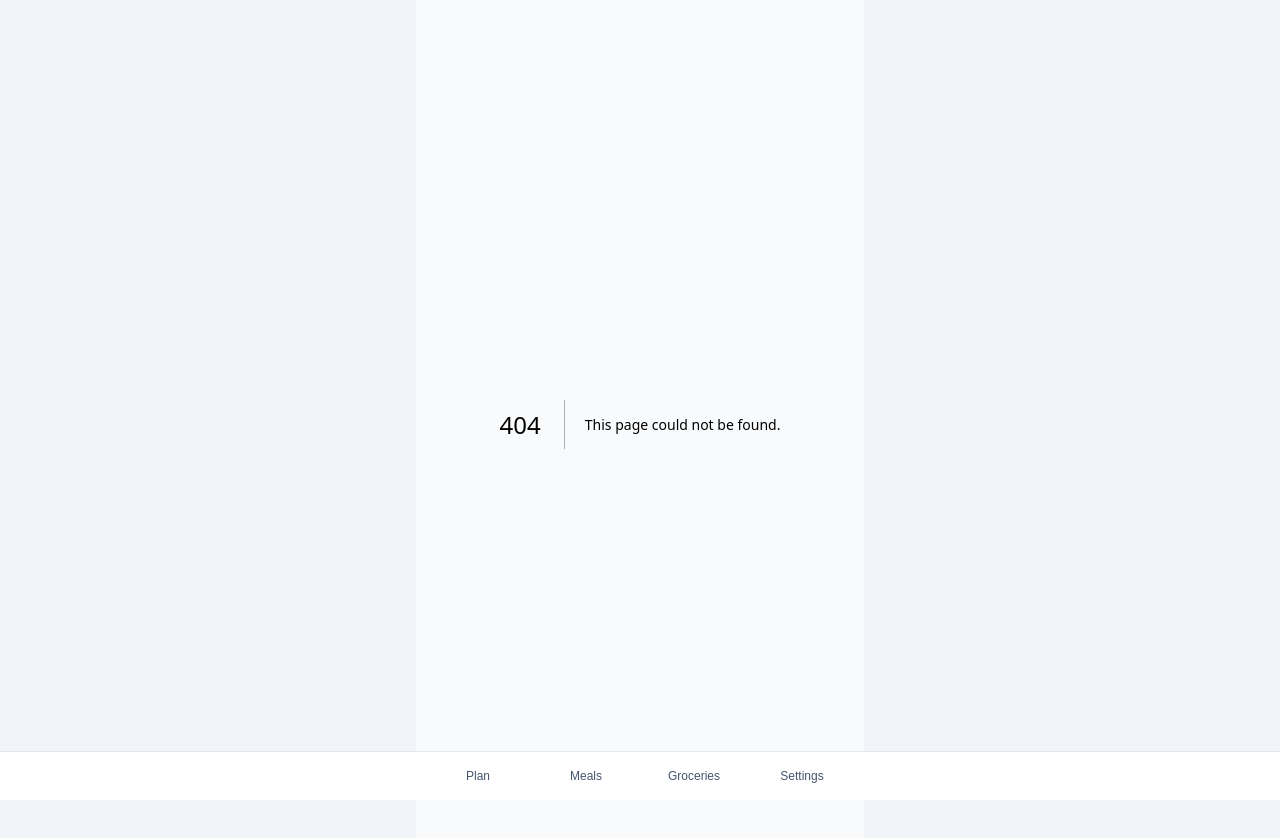
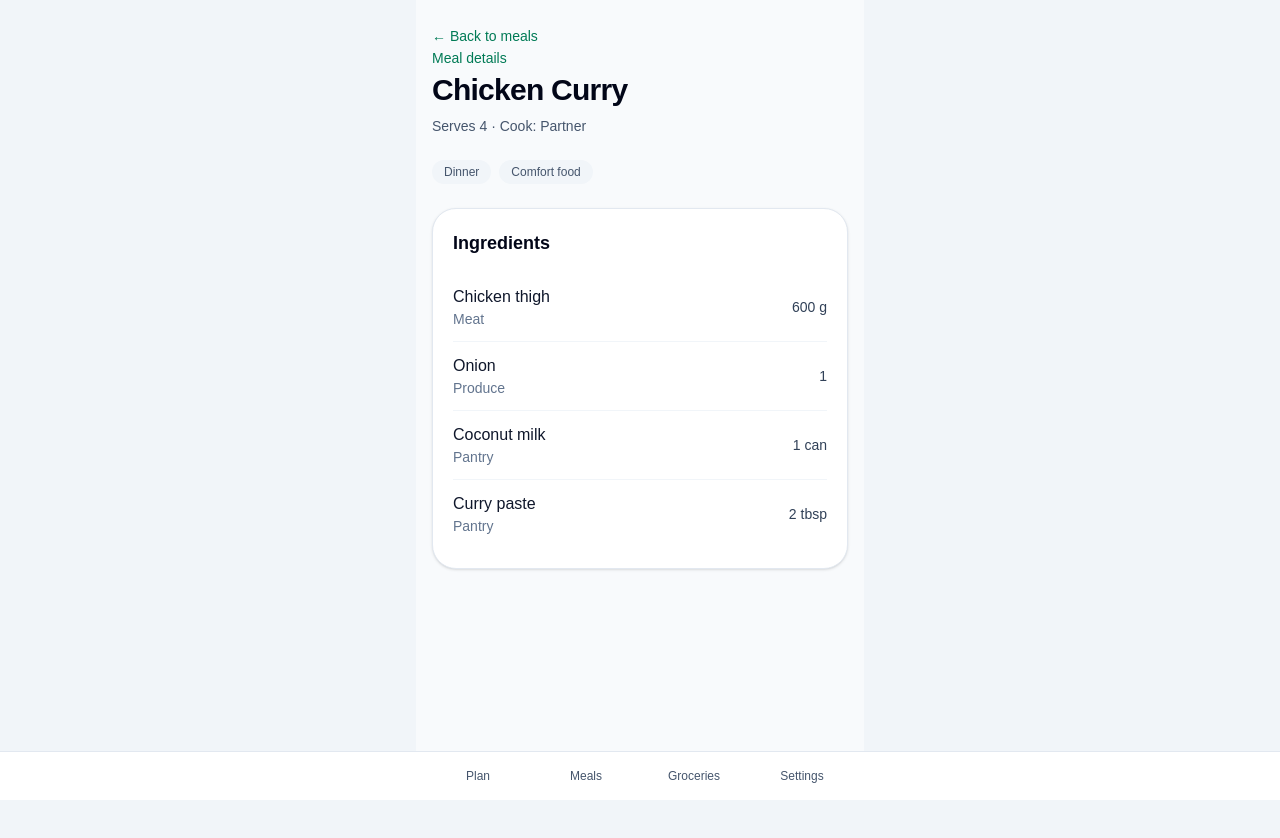
Before and after one commit to yongxinlyu/household-meal-planner, a Next.js app: page /meals/chicken-curry in a window 1280 px wide. Before the commit this address had no page. Shown: the top 838 px of the page. After the commit the page ends 800 px from the top, so only its background shows below. Built offline with nearby package versions, Linux system fonts and the light colour scheme.

Commit message:
Add meal detail pages

```diff
--- /dev/null
+++ b/app/meals/[mealId]/page.tsx
@@ -0,0 +1,76 @@
+import Link from "next/link";
+import { notFound } from "next/navigation";
+import { meals } from "@/data/meals";
+
+type MealDetailsPageProps = {
+  params: Promise<{
+    mealId: string;
+  }>;
+};
+
+export default async function MealDetailsPage({
+  params,
+}: MealDetailsPageProps) {
+  const { mealId } = await params;
+
+  const meal = meals.find((item) => item.id === mealId);
+
+  if (!meal) {
+    notFound();
+  }
+
+  return (
+    <main className="space-y-6">
+      <Link href="/meals" className="text-sm font-medium text-emerald-700">
+        ← Back to meals
+      </Link>
+
+      <section>
+        <p className="text-sm font-medium text-emerald-700">Meal details</p>
+        <h1 className="mt-1 text-3xl font-bold tracking-tight text-slate-950">
+          {meal.name}
+        </h1>
+        <p className="mt-2 text-sm text-slate-600">
+          Serves {meal.defaultServings} · Cook: {meal.defaultCook}
+        </p>
+      </section>
+
+      <section className="flex flex-wrap gap-2">
+        {meal.tags.map((tag) => (
+          <span
+            key={tag}
+            className="rounded-full bg-slate-100 px-3 py-1 text-xs font-medium text-slate-600"
+          >
+            {tag}
+          </span>
+        ))}
+      </section>
+
+      <section className="rounded-3xl border border-slate-200 bg-white p-5 shadow-sm">
+        <h2 className="text-lg font-semibold text-slate-950">Ingredients</h2>
+
+        <ul className="mt-4 divide-y divide-slate-100">
+          {meal.ingredients.map((ingredient) => (
+            <li
+              key={`${ingredient.name}-${ingredient.unit}`}
+              className="flex items-center justify-between gap-4 py-3"
+            >
+              <div>
+                <p className="font-medium text-slate-900">
+                  {ingredient.name}
+                </p>
+                <p className="text-sm text-slate-500">
+                  {ingredient.category}
+                </p>
+              </div>
+
+              <p className="text-sm font-medium text-slate-700">
+                {ingredient.quantity} {ingredient.unit}
+              </p>
+            </li>
+          ))}
+        </ul>
+      </section>
+    </main>
+  );
+}
--- a/components/MealCard.tsx
+++ b/components/MealCard.tsx
@@ -1,3 +1,4 @@
+import Link from "next/link";
 import type { Meal } from "@/data/meals";
 
 type MealCardProps = {
@@ -6,7 +7,11 @@ type MealCardProps = {
 
 export function MealCard({ meal }: MealCardProps) {
   return (
-    <article className="rounded-3xl border border-slate-200 bg-white p-5 shadow-sm">
+    <Link
+      href={`/meals/${meal.id}`}
+      className="block rounded-3xl border border-slate-200 bg-white p-5 shadow-sm transition hover:bg-slate-50"
+    >
+      <article>
         <div className="flex items-start justify-between gap-4">
           <div>
             <h2 className="text-lg font-semibold text-slate-950">
@@ -51,5 +56,6 @@ export function MealCard({ meal }: MealCardProps) {
           </ul>
         </div>
       </article>
+    </Link>
   );
 }
```
Lines whose indentation alone changed are shown as unchanged.
